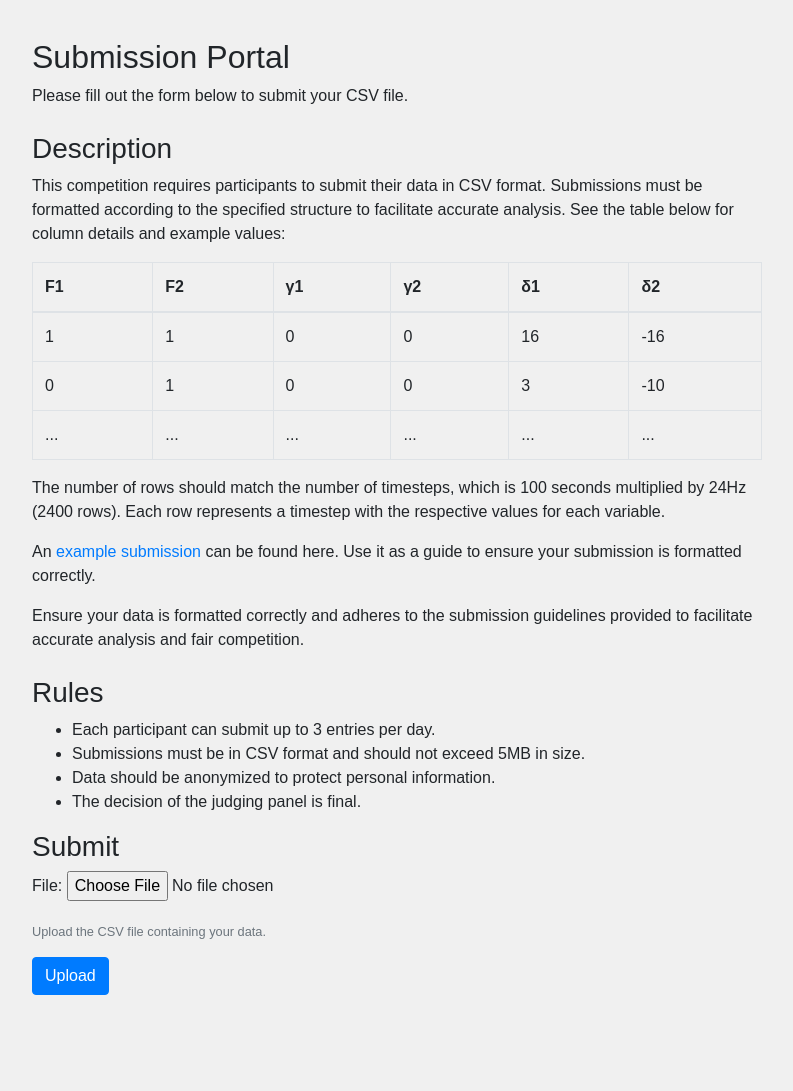
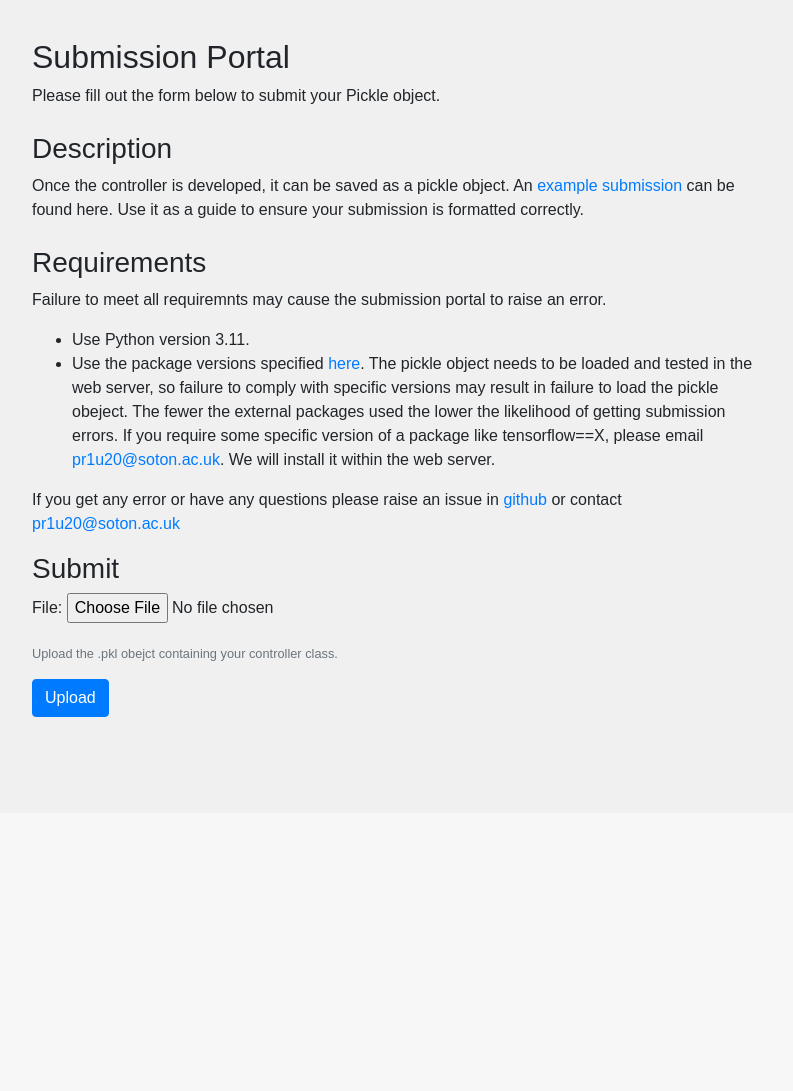
Before and after one commit to pr1u20/AOCS-Challenge-Leaderboard, a Django app: page /submit in a window 1280 px wide. Shown: the part 76-1167 px from the top of the page, without its empty margins (243-1036 px from the left). After the commit the page ends 793 px from the top, so only its background shows below. Run offline with Django 5.2, Linux system fonts and the light colour scheme; a user stored in the database is signed in; some libraries are stand-ins or nearby versions.

```diff
--- a/templates/base.html
+++ b/templates/base.html
@@ -22,7 +22,7 @@
 <nav class="navbar navbar-expand-lg navbar-dark bg-primary fixed-top">
     <div class="container">
         <a class="navbar-brand" href="/">
-            <img src="/media/logo.png" alt="Logo" style="height: 50px; margin-right: 10px;">AOCS Challenge
+            <img src="media/logo.png" alt="Logo" style="height: 50px; margin-right: 10px;">AOCS Challenge
         </a>
         <button class="navbar-toggler" type="button" data-toggle="collapse" data-target="#navbarResponsive" aria-controls="navbarResponsive" aria-expanded="false" aria-label="Toggle navigation">
             <span class="navbar-toggler-icon"></span>
--- a/templates/submissions/submit_csv.html
+++ b/templates/submissions/submit_csv.html
@@ -32,76 +32,30 @@
                     <!-- Submission Portal Heading and Instructions -->
                     <div class="mb-4">
                         <h2>Submission Portal</h2>
-                        <p>Please fill out the form below to submit your CSV file.</p>
+                        <p>Please fill out the form below to submit your Pickle object.</p>
                     </div>
 
                     <!-- Description Section -->
                     <div class="mb-4">
                         <h3>Description</h3>
-                        <p>This competition requires participants to submit their data in CSV format. Submissions must be formatted according to the specified structure to facilitate accurate analysis. See the table below for column details and example values:</p>
 
-                        <!-- Table for Columns and Example Values -->
-                        <div class="table-responsive">
-                            <table class="table table-bordered">
-                                <thead>
-                                    <tr>
-                                        <th>F1</th>
-                                        <th>F2</th>
-                                        <th>γ1</th>
-                                        <th>γ2</th>
-                                        <th>δ1</th>
-                                        <th>δ2</th>
-                                    </tr>
-                                </thead>
-                                <tbody>
-                                    <tr>
-                                        <td>1</td>
-                                        <td>1</td>
-                                        <td>0</td>
-                                        <td>0</td>
-                                        <td>16</td>
-                                        <td>-16</td>
-                                    </tr>
-                                    <tr>
-                                        <td>0</td>
-                                        <td>1</td>
-                                        <td>0</td>
-                                        <td>0</td>
-                                        <td>3</td>
-                                        <td>-10</td>
-                                    </tr>
-                                    <tr>
-                                        <td>...</td>
-                                        <td>...</td>
-                                        <td>...</td>
-                                        <td>...</td>
-                                        <td>...</td>
-                                        <td>...</td>
-                                    </tr>
-                                    <!-- Additional rows of example data could be added here -->
-                                </tbody>
-                            </table>
-                        </div>
-
-                        <p>The number of rows should match the number of timesteps, which is 100 seconds multiplied by 24Hz (2400 rows). Each row represents a timestep with the respective values for each variable.</p>
-
-                        <p>An <a href="your_example_submission_link_here">example submission</a> can be found here. Use it as a guide to ensure your submission is formatted correctly.</p>
-
-                        <p>Ensure your data is formatted correctly and adheres to the submission guidelines provided to facilitate accurate analysis and fair competition.</p>
+                        <p>Once the controller is developed, it can be saved as a pickle object.
+                            An <a href="https://github.com/pr1u20/AOCS-Challenge/blob/main/example_submission.ipynb">example submission</a> can be found here. Use it as a guide to ensure your submission is formatted correctly.</p>
                     </div>
 
 
 
                     <!-- Rules Section -->
                     <div>
-                        <h3>Rules</h3>
+                        <h3>Requirements</h3>
+                        <p>Failure to meet all requiremnts may cause the submission portal to raise an error.</p>
                         <ul>
-                            <li>Each participant can submit up to 3 entries per day.</li>
-                            <li>Submissions must be in CSV format and should not exceed 5MB in size.</li>
-                            <li>Data should be anonymized to protect personal information.</li>
-                            <li>The decision of the judging panel is final.</li>
+                            <li>Use Python version 3.11.</li>
+                            <li>Use the package versions specified <a href="https://github.com/pr1u20/AOCS-Challenge/blob/main/requirements.txt">here</a>. The pickle object needs to be loaded and tested in the web server, so failure to comply with specific versions may result in failure to load the pickle obeject. The fewer the external packages used the lower the likelihood of getting submission errors. If you require some specific version of a package like tensorflow==X, please email <a href="pr1u20@soton.ac.uk">pr1u20@soton.ac.uk</a>. We will install it within the web server.</li>
                             <!-- Add more rules as necessary -->
                         </ul>
+                        <p>If you get any error or have any questions please raise an issue in <a href="https://github.com/pr1u20/AOCS-Challenge/blob/main/">github</a> or contact <a href="pr1u20@soton.ac.uk">pr1u20@soton.ac.uk</a></p>
+
                     </div>
                     <!-- Form for File Submission -->
                     <h3>Submit</h3>
@@ -109,7 +63,7 @@
                         {% csrf_token %}
                         <div class="form-group">
                             {{ form.as_p }}
-                            <small class="form-text text-muted">Upload the CSV file containing your data.</small>
+                            <small class="form-text text-muted">Upload the .pkl obejct containing your controller class.</small>
                         </div>
                         <!-- Additional form fields can be manually rendered here -->
                         <button type="submit" class="btn btn-primary">Upload</button>
```
Also changed, not shown: templates/index.html (+12 -5 lines), db.sqlite3, media/digital.png (added).
